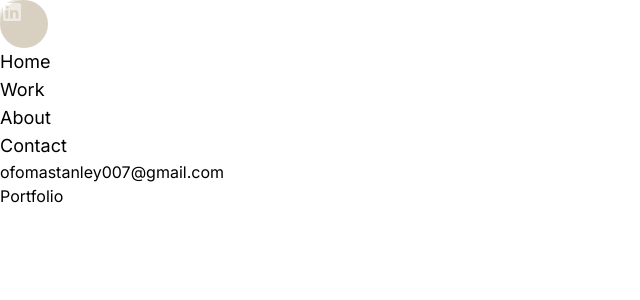
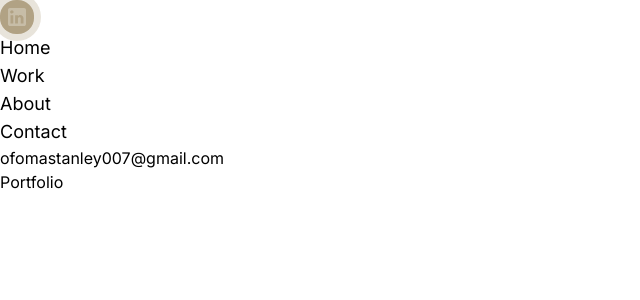
Before and after one commit to Maxwell011/portfolio-design, a Next.js app: page / in a window 1280 px wide. Shown: the top 300 px of the page, without its empty margins (0-640 px from the left). Built offline with nearby package versions, Linux system fonts and the light colour scheme.

Commit message:
Refactor social media icons in Nav component

```diff
--- a/src/app/components/Nav.tsx
+++ b/src/app/components/Nav.tsx
@@ -7,8 +7,8 @@ const Nav = () => {
         {/* Social medial icon links */}
         <div>
           <div>
-            <div className="w-12 h-12 opacity-[0.29] bg-base rounded-3xl">
-              <div className="w-[34.286px] h-[34.286px] opacity-[0.58] bg-base rounded-2xl ">
+            <div className="w-[34.286px] h-[34.286px] opacity-[0.58] bg-base rounded-2xl flex items-center justify-center ">
+              <div className="w-12 h-12 opacity-[0.29] bg-base rounded-3xl flex items-center justify-center p-5">
                 <Linkedin />
               </div>
             </div>
@@ -16,6 +16,7 @@ const Nav = () => {
         </div>
         <div>
           <ul>
+            {/* flex justify-center items-center gap-2.5 px-8 py-[5px] rounded-lg */}
             <li className="text-lg">Home</li>
             <li className="text-lg">Work</li>
             <li className="text-lg">About</li>
```
